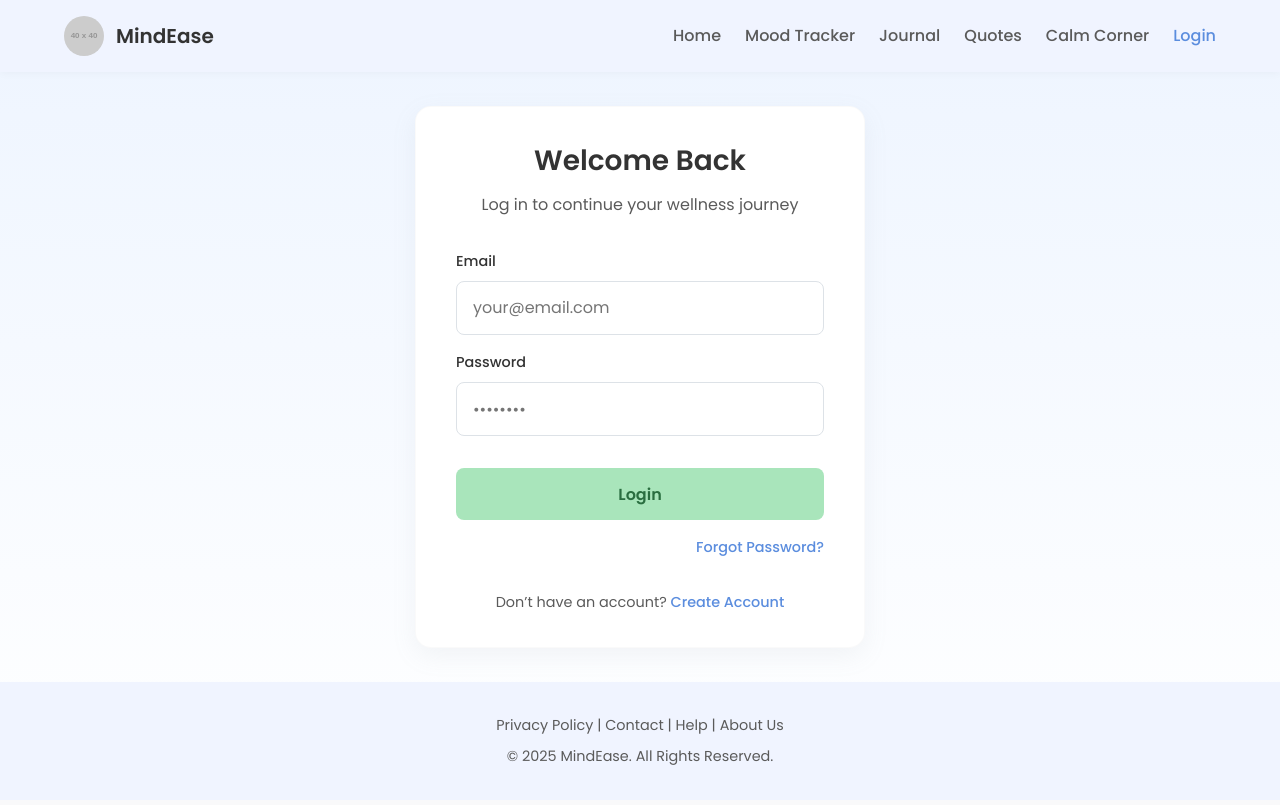
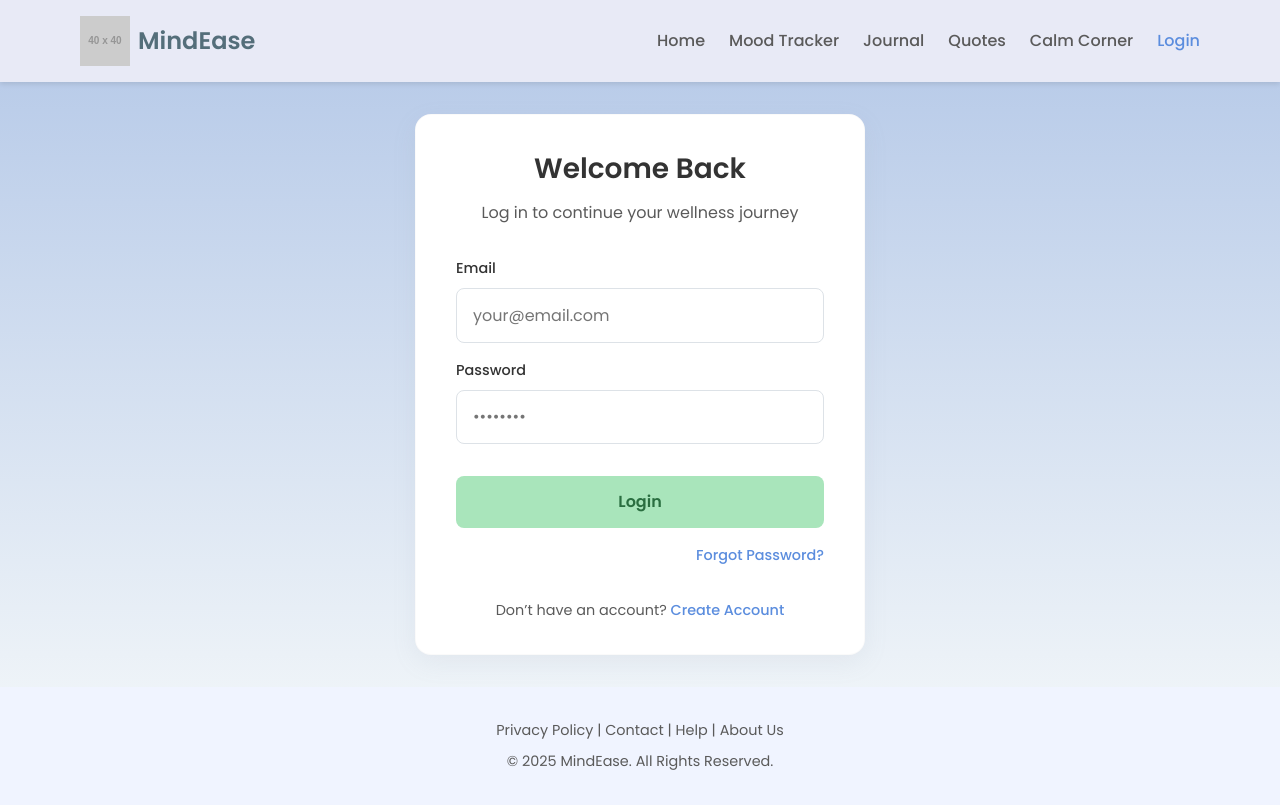
Before and after one commit to Pathum-Piyumal/MindEase, a PHP site: page /pages/login.html in a window 1280 px wide. Before the commit the page ends 765 px from the top, so only its background shows below. Run offline with PHP 8.4, Linux system fonts and the light colour scheme; grey boxes labelled with a size stand in for pictures from a placeholder-image service; some libraries are stand-ins or nearby versions.

Commit message:
update 1.1 css

```diff
--- a/public/css/login.css
+++ b/public/css/login.css
@@ -5,8 +5,8 @@
   --calm-bg-light: #f0f4ff;
   --calm-bg-gradient: linear-gradient(
     180deg,
-    rgba(230, 240, 255, 0.7) 0%,
-    rgba(255, 255, 255, 0.7) 100%
+    rgba(146, 175, 221, 0.7) 0%,
+    rgba(245, 249, 249, 0.7) 100%
   );
   --text-dark: #333333;
   --text-light: #5a5a5a;
@@ -35,25 +35,29 @@ body {
 
 /* --- Header --- */
 header {
+  background: #E8EAF6;
+  /* Misty Lilac to Lavender */
+  padding: 1rem 5rem;
+  position: sticky;
+  top: 0;
+  z-index: 1000;
+  box-shadow: 0 2px 5px rgba(0, 0, 0, 0.1);
   display: flex;
   justify-content: space-between;
   align-items: center;
-  padding: 1rem 5%;
-  background-color: var(--calm-bg-light);
-  box-shadow: 0 2px 8px rgba(0, 0, 0, 0.03);
 }
 
 .logo {
   display: flex;
   align-items: center;
-  gap: 0.75rem;
+  font-size: 1.5rem;
   font-weight: 600;
-  font-size: 1.25rem;
-  color: var(--text-dark);
+  color: #546E7A;
 }
 
 .logo img {
-  border-radius: 50%;
+   width: 50px;
+  margin-right: 0.5rem;
 }
 
 header nav ul {
```
